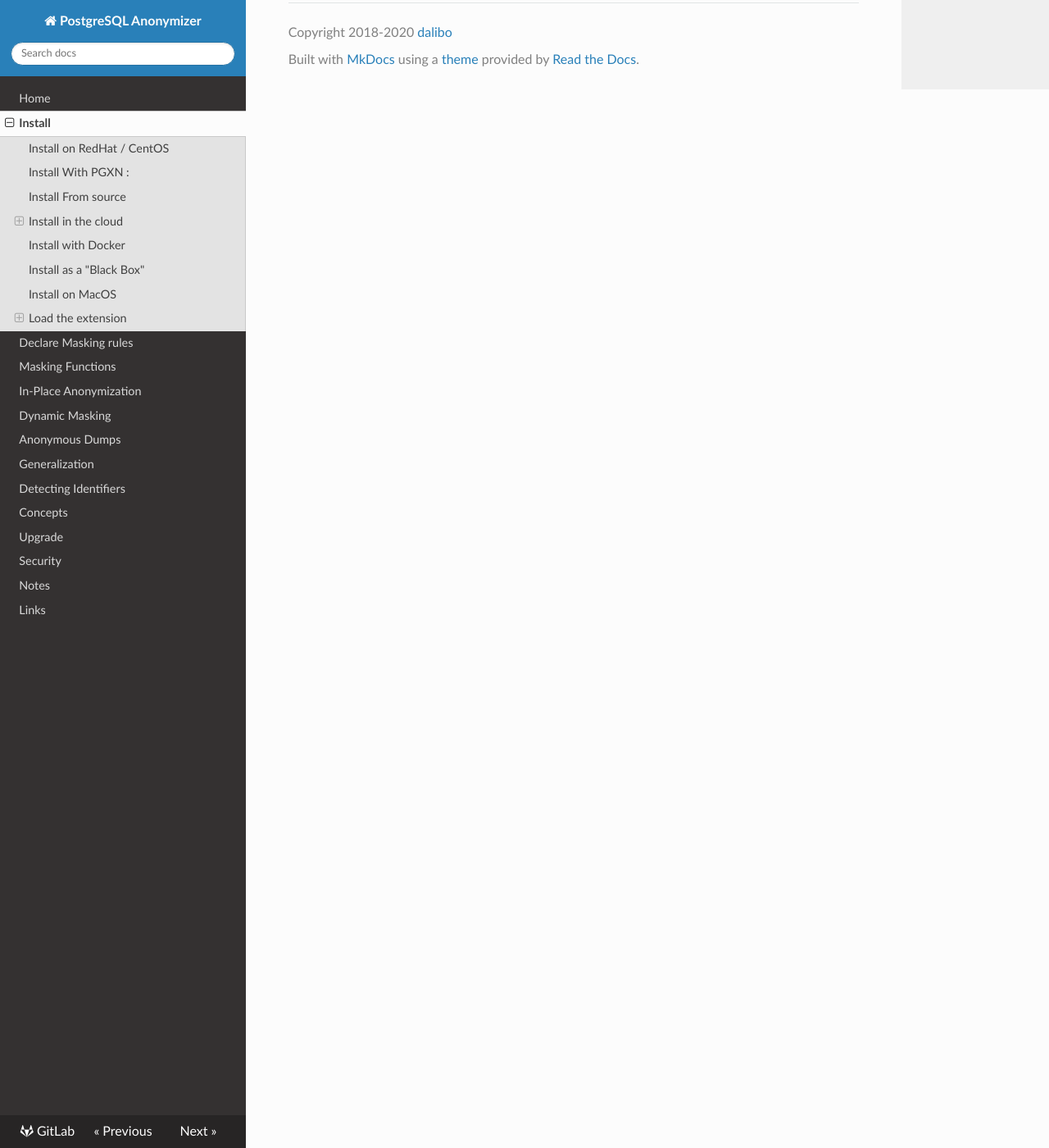
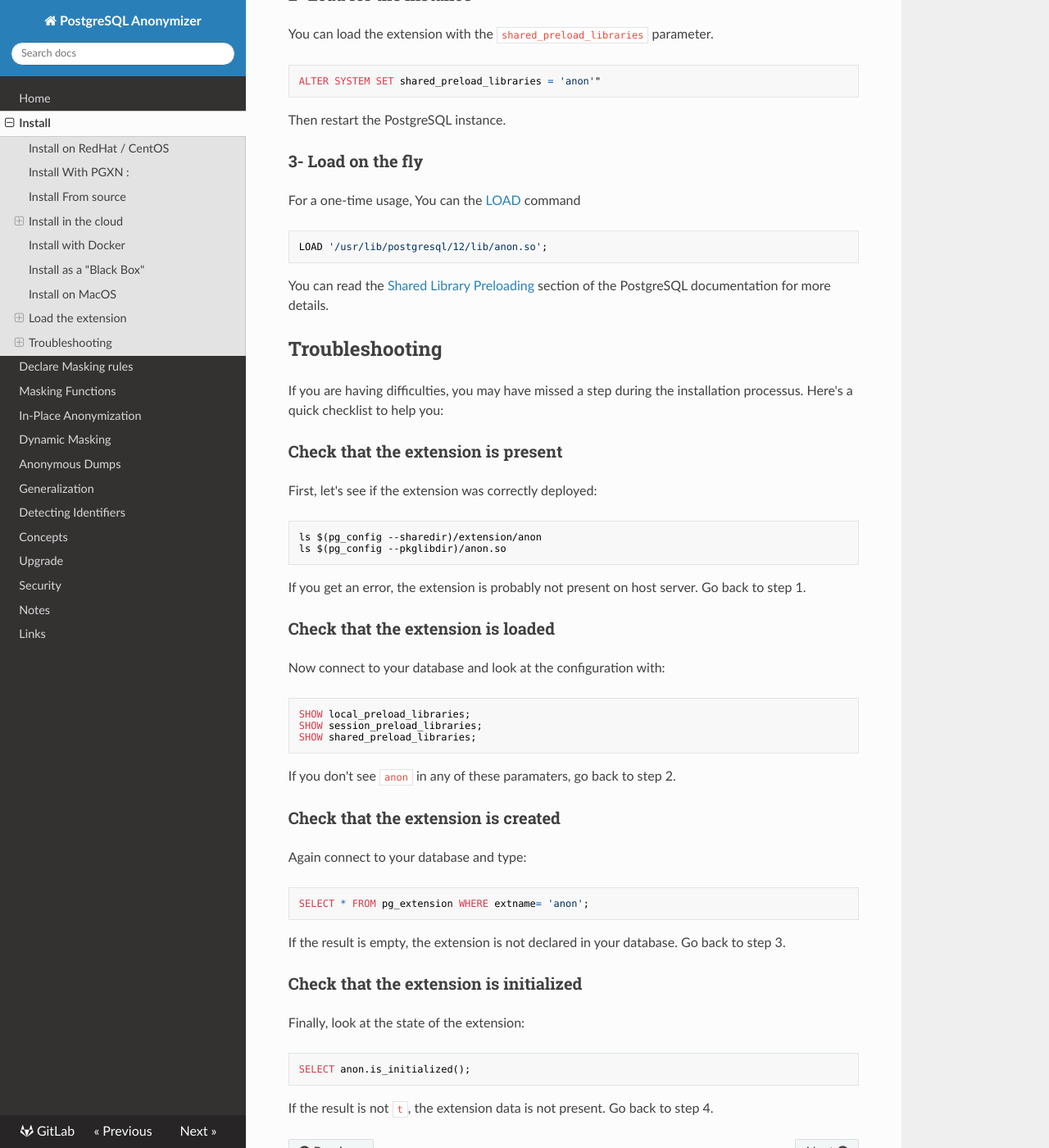
Before and after one commit to neondatabase/postgresql_anonymizer, an MkDocs documentation site: the page built from docs/INSTALL.md, in a window 1280 px wide and 1400 px high, scrolled down 6349 px. Shown: the whole window at 82% size. Built offline with MkDocs 1.6.1, drawn with Linux system fonts in a browser that asks for light colours; nearby versions of some CDN libraries; some of the changed text lies outside the part shown.

Commit message:
[init] rename load to init and get rid of the regexp check

````diff
--- a/docs/INSTALL.md
+++ b/docs/INSTALL.md
@@ -1,10 +1,12 @@
 INSTALL
 ===============================================================================
 
-The installation process is composed of 2 basic steps:
+The installation process is composed of 4 basic steps:
 
-* Step 1: First, install the extension on the PostgreSQL instance
-* Step 2: Then, load the extension in the instance
+* Step 1: **Deploy** the extension into the host server
+* Step 2: **Load** the extension in the PostgreSQL instance
+* Step 3: **Create** the extension inside the database
+* Step 4: **Initialize** the extension internal data
 
 There are multiple ways to install the extension :
 
@@ -16,9 +18,11 @@
 * [Install as a block box]
 * [Install on MacOS]
 
-In the examples below, we load the extension using `session_preload_librairies`
-but there are also multiple ways to load it. See [Load the extension]
-for more details.
+In the examples below, we load the extension (step2) using a parameter called
+`session_preload_librairies` but there are other ways to load it.
+See [Load the extension] for more details.
+
+If you're having any problem, check the [Troubleshooting] section.
 
 [Install on RedHat / CentOS]: #install-on-redhat-centos
 [Install with PGXN]: #install-with-pgxn
@@ -28,7 +32,7 @@
 [Install as a block box]: #install-as-a-black-box
 [Install on MacOS]: #install-on-macos
 [Load the extension]: #load-the-extension
-
+[Troubleshooting]: #troubleshooting
 
 Install on RedHat / CentOS
 ------------------------------------------------------------------------------
@@ -54,18 +58,24 @@
 
 (Replace `12` with the major version of your PostgreSQL instance.)
 
-_Step 2:_  Add the extension to the preloaded librairies of your database.
-(If you already loading extensions that way, just add it the list)
+_Step 2:_  Load the extension.
 
 ```sql
 ALTER DATABASE foo SET session_preload_libraries = 'anon';
 ```
 
-_Step 3:_  Declare the extension and load the anonymization data
+(If you already loading extensions that way, just add `anon` the current list)
+
+_Step 3:_  Create the extension and load the anonymization data
 
 ```sql
 CREATE EXTENSION anon CASCADE;
-SELECT anon.load();
+```
+
+_Step 4:_  Initialize the extension
+
+```sql
+SELECT anon.init();
 ```
 
 All new connections to the database can now use the extension.
@@ -75,7 +85,7 @@
 ------------------------------------------------------------------------------
 
 
-_Step 1:_  Install the extension on the server with:
+_Step 1:_  Deploy the extension into the host server with:
 
 ```console
 sudo apt install pgxnclient postgresql-server-dev-12
@@ -84,18 +94,24 @@
 
 (Replace `12` with the major version of your PostgreSQL instance.)
 
-_Step 2:_  Add the extension to the preloaded librairies of your database.
-(If you already loading extensions that way, just add it the list)
+_Step 2:_  Load the extension.
 
 ```sql
 ALTER DATABASE foo SET session_preload_libraries = 'anon';
 ```
 
-_Step 3:_  Declare the extension and load the anonymization data
+(If you already loading extensions that way, just add `anon` the current list)
+
+_Step 3:_  Create the extension
 
 ```sql
 CREATE EXTENSION anon CASCADE;
-SELECT anon.load();
+```
+
+_Step 4:_  Initialize the extension
+
+```sql
+SELECT anon.init();
 ```
 
 All new connections to the database can now use the extension.
@@ -127,18 +143,24 @@
 sudo make install
 ```
 
-_Step 2:_  Add the extension to the preloaded librairies of your database.
-(If you already loading extensions that way, just add it the list)
+_Step 2:_  Load the extension.
 
 ```sql
 ALTER DATABASE foo SET session_preload_libraries = 'anon';
 ```
 
-_Step 3:_  Declare the extension and load the anonymization data
+(If you already loading extensions that way, just add `anon` the current list)
+
+_Step 3:_  Create the extension
 
 ```sql
 CREATE EXTENSION anon CASCADE;
-SELECT anon.load();
+```
+
+_Step 4:_  Initialize the extension
+
+```sql
+SELECT anon.init();
 ```
 
 All new connections to the database can now use the extension.
@@ -166,8 +188,8 @@
 psql ..... -f anon_standalone.sql
 ```
 
-In this situation, you will have to declare the masking rules with `COMMENT` instead
-of security labels. See [Declaring Rules with COMMENTs] for more details.
+In this situation, you will have to declare the masking rules with `COMMENT`
+instead of security labels. See [Declaring Rules with COMMENTs] for more details.
 
 [Declaring Rules with COMMENTs]: declare_masking_rules.md#declaring-rules-with-comments
 
@@ -234,7 +256,7 @@
 psql -h localhost -p6543 -U postgres
 ```
 
-The extension is already loaded, you can use it directly:
+The extension is already created and initialized, you can use it directly:
 
 ```sql
 # SELECT anon.partial_email('daamien@gmail.com');
@@ -362,3 +384,55 @@
 
 [LOAD]: https://www.postgresql.org/docs/current/sql-load.html
 [Shared Library Preloading]:https://www.postgresql.org/docs/current/runtime-config-client.html#RUNTIME-CONFIG-CLIENT-PRELOAD
+
+Troubleshooting
+------------------------------------------------------------------------------
+
+If you are having difficulties, you may have missed a step during the
+installation processus. Here's a quick checklist to help you:
+
+### Check that the extension is present
+
+First, let's see if the extension was correctly deployed:
+
+```console
+ls $(pg_config --sharedir)/extension/anon
+ls $(pg_config --pkglibdir)/anon.so
+```
+
+If you get an error, the extension is probably not present on host server.
+Go back to step 1.
+
+### Check that the extension is loaded
+
+Now connect to your database and look at the configuration with:
+
+```sql
+SHOW local_preload_libraries;
+SHOW session_preload_libraries;
+SHOW shared_preload_libraries;
+```
+
+If you don't see `anon` in any of these paramaters, go back to step 2.
+
+### Check that the extension is created
+
+Again connect to your database and type:
+
+```sql
+SELECT * FROM pg_extension WHERE extname= 'anon';
+```
+
+If the result is empty, the extension is not declared in your database.
+Go back to step 3.
+
+### Check that the extension is initialized
+
+Finally, look at the state of the extension:
+
+```sql
+SELECT anon.is_initialized();
+```
+
+If the result is not `t`, the extension data is not present.
+Go back to step 4.
````
Also changed, not shown: other parts of docs/INSTALL.md (+6 -6 lines), docs/NOTES.md (+1 -1 lines), docs/in_place_anonymization.md (+1 -1 lines), docs/masking_functions.md (+16 -8 lines), 11 other files.
